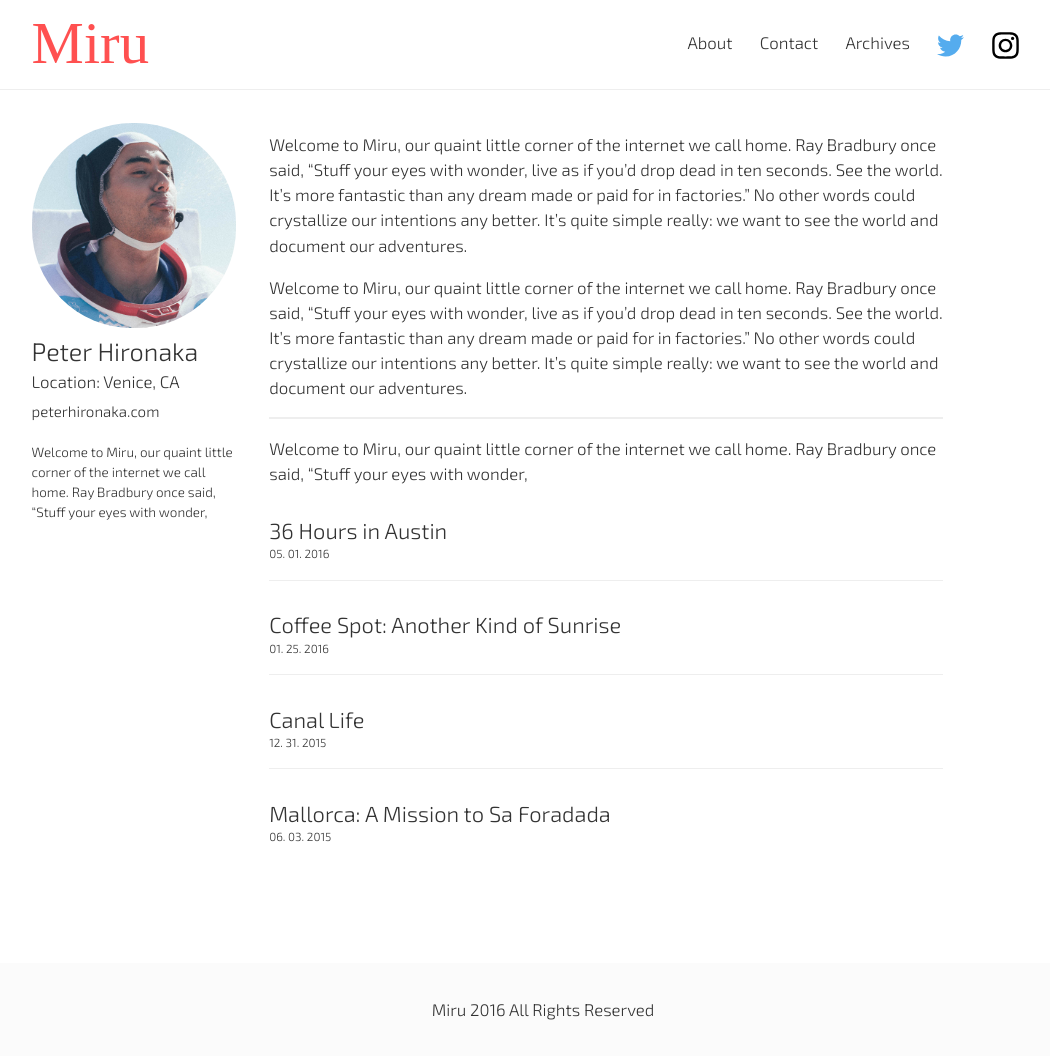
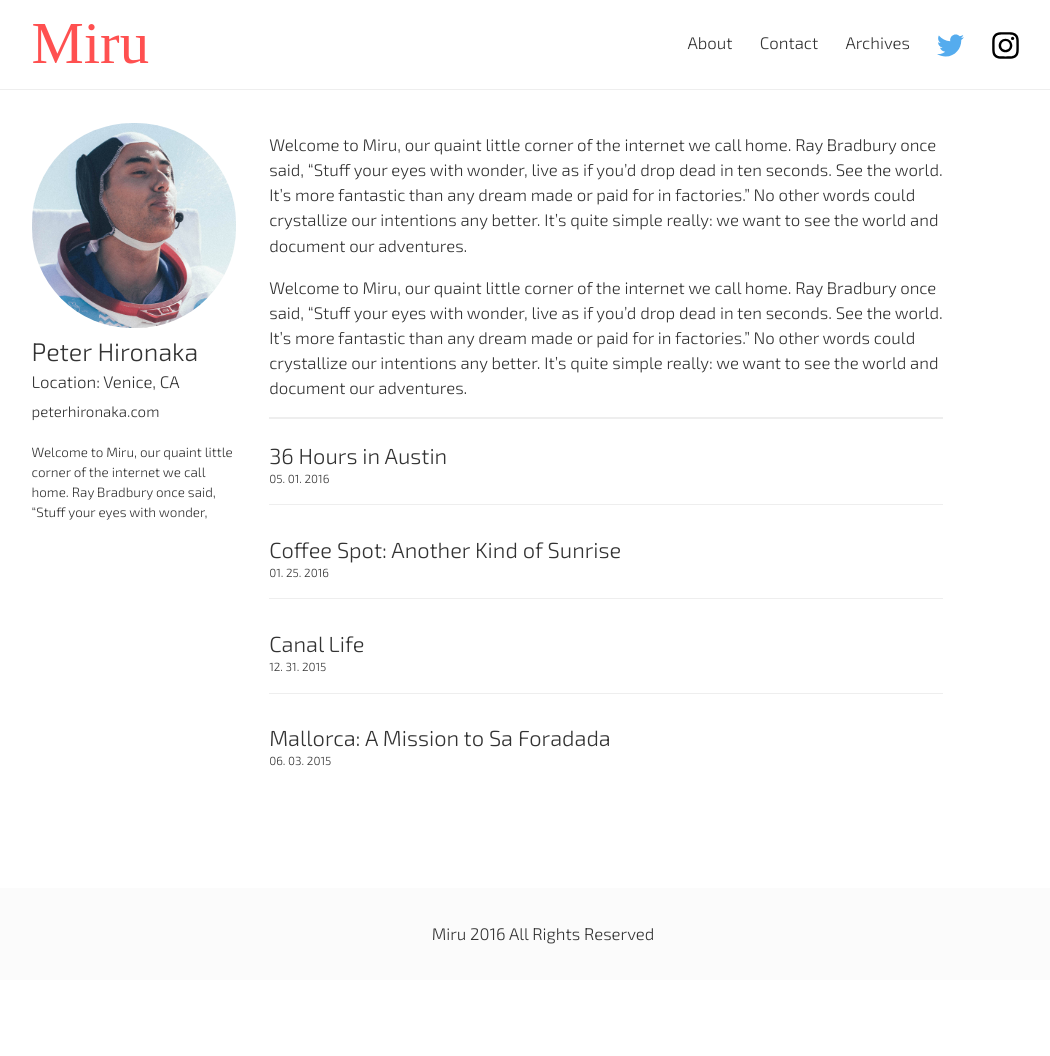
Before and after one commit to PHironaka/Miru-Blog, a Jekyll site: the page built from _author/peter-hironaka.markdown, in a window 1280 px wide. Shown: the whole page, without its empty margins (97-1147 px from the left). Built offline with Jekyll 4.4.1, drawn with Linux system fonts in a browser that asks for light colours; some web fonts are replaced; a script that is not in the unit is left out; comment, search, counter and statistics services are not loaded; after the commit the page ends 980 px from its top, so only the background shows below that.

Commit message:
Updated Peter Hironaka

```diff
--- a/_author/peter-hironaka.markdown
+++ b/_author/peter-hironaka.markdown
@@ -19,5 +19,3 @@ Welcome to Miru, our quaint little corner of the internet we call home. Ray Brad
 Welcome to Miru, our quaint little corner of the internet we call home. Ray Bradbury once said, “Stuff your eyes with wonder, live as if you’d drop dead in ten seconds. See the world. It’s more fantastic than any dream made or paid for in factories.” No other words could crystallize our intentions any better. It’s quite simple really: we want to see the world and document our adventures.
 
  * * *
-
-Welcome to Miru, our quaint little corner of the internet we call home. Ray Bradbury once said, “Stuff your eyes with wonder,
```
